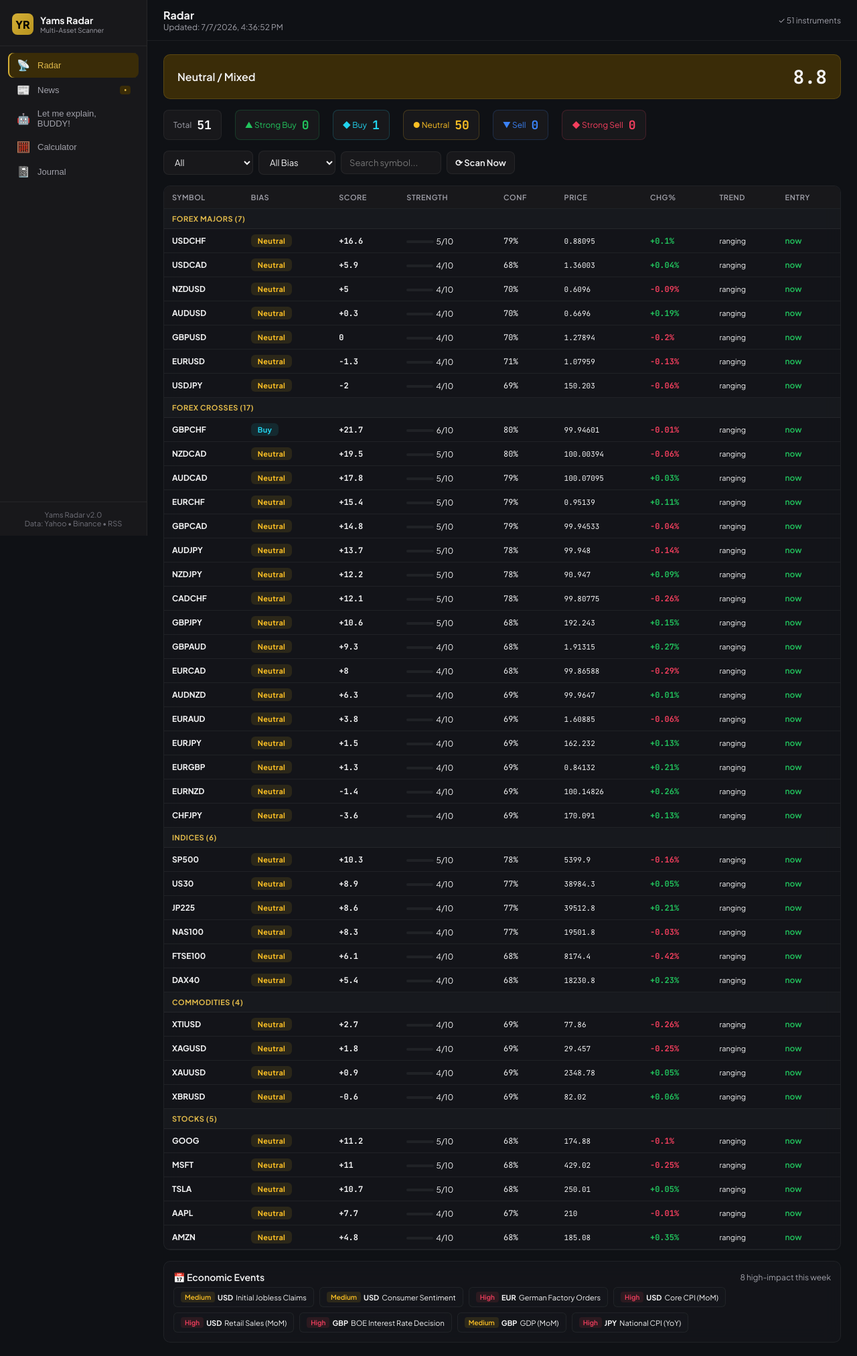
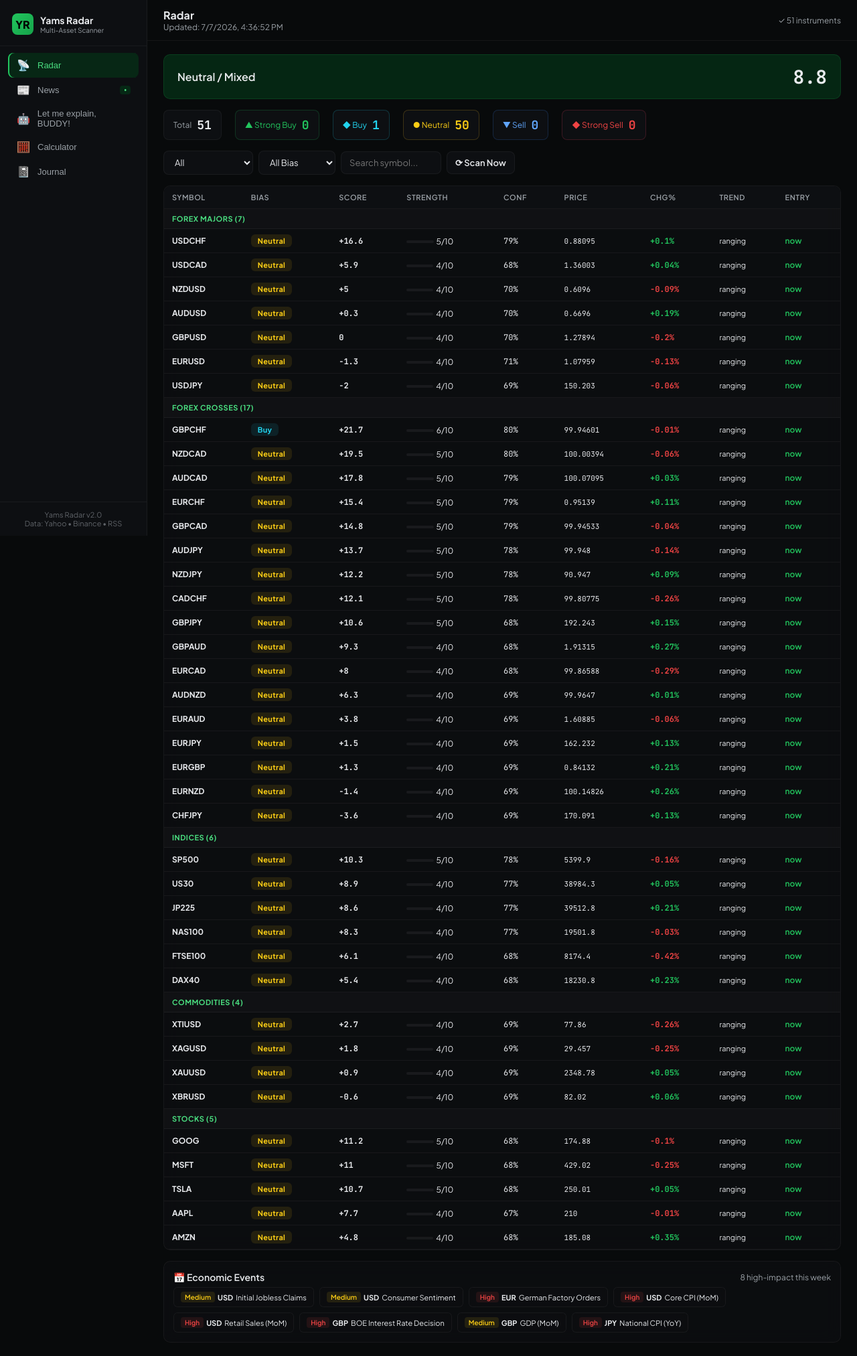
Before and after one commit to Yamsim-bot/signal-radar, a Flask app: template signal_radar/templates/radar.html in a window 1280 px wide. Shown: the whole page at 67% size. Run offline with Flask 3, Linux system fonts and the light colour scheme; the template is opened without the code that fills it, so the values that code supplies are empty.

Commit message:
Redesign: black + green theme, replace all gold accents with green
- CSS vars: gold → accent-green palette (#22c55e)
- Backgrounds: darker (#080a0b primary, #0d0f12 secondary)
- Buttons: btn-gold → btn-accent (green)
- Badges: badge-gold → badge-accent
- Focus/active states: green borders and glow
- Headers, labels, category rows: accent-light green
- Spinner, logo, shimmer: green instead of gold
- All var(--gold-*) references replaced with var(--accent-*)

Co-Authored-By: Claude <noreply@anthropic.com>

```diff
--- a/signal_radar/templates/radar.html
+++ b/signal_radar/templates/radar.html
@@ -9,34 +9,35 @@
 <link href="https://fonts.googleapis.com/css2?family=Plus+Jakarta+Sans:wght@300;400;500;600;700;800&family=JetBrains+Mono:wght@400;500;700&display=swap" rel="stylesheet">
 <style>
 :root {
-  --gold: #d4af37;
-  --gold-light: #e0b94a;
-  --gold-lighter: #ecd17a;
-  --gold-lightest: #f5e1a4;
-  --gold-dark: #b8941f;
-  --gold-darkest: #3a2c08;
-  --bg-primary: #0f1115;
-  --bg-secondary: #18181b;
-  --bg-card: rgba(22, 24, 29, 0.6);
-  --bg-card-hover: rgba(30, 32, 38, 0.8);
-  --border: rgba(255, 255, 255, 0.06);
-  --border-gold: rgba(212, 175, 55, 0.2);
-  --text: #f4f4f5;
-  --text-dim: #a1a1aa;
-  --text-muted: #71717a;
+  --accent: #22c55e;
+  --accent-light: #4ade80;
+  --accent-dark: #16a34a;
+  --accent-darkest: rgba(5, 46, 22, 0.8);
+  --accent-glow: rgba(34, 197, 94, 0.15);
+  --bg-primary: #080a0b;
+  --bg-secondary: #0d0f12;
+  --bg-card: rgba(13, 15, 18, 0.7);
+  --bg-card-hover: rgba(20, 25, 22, 0.85);
+  --bg-card-alt: #111316;
+  --border: rgba(255, 255, 255, 0.05);
+  --border-accent: rgba(34, 197, 94, 0.15);
+  --text: #e8eaed;
+  --text-dim: #9aa0a6;
+  --text-muted: #5f6368;
   --green: #22c55e;
   --green-bg: rgba(34, 197, 94, 0.10);
-  --red: #f43f5e;
-  --red-bg: rgba(244, 63, 94, 0.10);
-  --yellow: #fbbf24;
-  --yellow-bg: rgba(251, 191, 36, 0.10);
-  --blue: #3b82f6;
-  --blue-bg: rgba(59, 130, 246, 0.10);
+  --red: #ef4444;
+  --red-bg: rgba(239, 68, 68, 0.10);
+  --yellow: #facc15;
+  --yellow-bg: rgba(250, 204, 21, 0.10);
+  --blue: #60a5fa;
+  --blue-bg: rgba(96, 165, 250, 0.10);
   --cyan: #22d3ee;
   --cyan-bg: rgba(34, 211, 238, 0.10);
-  --purple: #8b5cf6;
-  --purple-bg: rgba(139, 92, 246, 0.10);
+  --purple: #a78bfa;
+  --purple-bg: rgba(167, 139, 250, 0.10);
   --sidebar-w: 220px;
+  --font-mono: 'JetBrains Mono', 'Fira Code', monospace;
 }
 * { margin: 0; padding: 0; box-sizing: border-box; }
 body {
@@ -70,7 +71,7 @@ body {
 }
 .sidebar-logo .logo-icon {
   width: 32px; height: 32px;
-  background: linear-gradient(135deg, var(--gold), var(--gold-dark));
+  background: linear-gradient(135deg, var(--accent), var(--accent-dark));
   border-radius: 8px;
   display: flex; align-items: center; justify-content: center;
   font-size: 16px; font-weight: 800; color: #000;
@@ -92,14 +93,14 @@ body {
 }
 .nav-item:hover { background: rgba(255,255,255,0.04); color: var(--text); }
 .nav-item.active {
-  background: var(--gold-darkest);
-  color: var(--gold-light);
-  box-shadow: inset 2px 0 0 var(--gold);
+  background: var(--accent-darkest);
+  color: var(--accent-light);
+  box-shadow: inset 2px 0 0 var(--accent);
 }
 .nav-item .nav-icon { font-size: 16px; width: 22px; text-align: center; }
 .nav-item .nav-badge {
   margin-left: auto; font-size: 10px; padding: 1px 6px;
-  border-radius: 4px; background: var(--gold-darkest); color: var(--gold-light);
+  border-radius: 4px; background: var(--accent-darkest); color: var(--accent-light);
 }
 .sidebar-footer {
   padding: 12px; border-top: 1px solid var(--border);
@@ -148,23 +149,23 @@ body {
   background: var(--bg-secondary); color: var(--text);
   font-size: 13px; font-family: 'Plus Jakarta Sans', sans-serif;
 }
-.filters select:focus, .filters input:focus { outline: none; border-color: var(--gold); }
+.filters select:focus, .filters input:focus { outline: none; border-color: var(--accent); }
 .btn {
   cursor: pointer; font-weight: 600; transition: all .2s;
   font-family: 'Plus Jakarta Sans', sans-serif;
   border-radius: 8px;
 }
-.btn-gold {
-  background: var(--gold); color: #000; border: none;
+.btn-accent {
+  background: var(--accent); color: #000; border: none;
   padding: 8px 16px; font-size: 13px;
 }
-.btn-gold:hover { background: var(--gold-light); }
+.btn-accent:hover { background: var(--accent-light); }
 .btn-sm { padding: 6px 12px; font-size: 12px; }
 .btn-ghost {
   background: transparent; border: 1px solid var(--border);
   color: var(--text-dim); padding: 6px 12px; font-size: 12px;
 }
-.btn-ghost:hover { background: var(--bg-card-hover); color: var(--text); border-color: var(--gold); }
+.btn-ghost:hover { background: var(--bg-card-hover); color: var(--text); border-color: var(--accent); }
 .btn-danger { background: var(--red); color: #fff; border: none; padding: 6px 12px; font-size: 12px; }
 
 /* ═══ Overview Banner ═══ */
@@ -184,7 +185,7 @@ body {
 }
 .market-banner.bullish { background: var(--green-bg); border: 1px solid rgba(34,197,94,0.2); }
 .market-banner.bearish { background: var(--red-bg); border: 1px solid rgba(244,63,94,0.2); }
-.market-banner.neutral { background: var(--gold-darkest); border: 1px solid var(--border-gold); }
+.market-banner.neutral { background: var(--accent-darkest); border: 1px solid var(--border-accent); }
 .market-label { font-size: 16px; font-weight: 600; }
 .market-score { font-size: 28px; font-weight: 800; font-family: 'JetBrains Mono', monospace; }
 
@@ -502,7 +503,7 @@ body {
         <option value="Strong Sell">Strong Sell</option>
       </select>
       <input type="text" id="filter-search" placeholder="Search symbol..." style="width:150px">
-      <button class="btn btn-gold" onclick="scan()">⟳ Scan Now</button>
+      <button class="btn btn-accent" onclick="scan()">⟳ Scan Now</button>
     </div>
 
     <div id="loading" class="loading"><div class="spinner"></div>Running radar scan...</div>
@@ -610,7 +611,7 @@ body {
       <div class="chat-input">
         <input type="text" id="chat-input" placeholder="Ask about a pair, e.g. 'Why is XAUUSD bearish?'"
                onkeydown="if(event.key==='Enter')sendChat()">
-        <button class="btn btn-gold" onclick="sendChat()">Send</button>
+        <button class="btn btn-accent" onclick="sendChat()">Send</button>
       </div>
     </div>
   </div>
@@ -649,7 +650,7 @@ body {
           <input type="number" id="calc-tp" step="any" placeholder="e.g. 1.09200" style="flex:1">
           <button class="btn btn-ghost btn-sm" onclick="calcAutoTP()" title="Auto-calculate TP from current price + 2× spread">Auto</button>
         </div>
-        <button class="btn btn-gold" onclick="calcPosition()" style="margin-top:12px;width:100%;padding:10px;font-size:14px">
+        <button class="btn btn-accent" onclick="calcPosition()" style="margin-top:12px;width:100%;padding:10px;font-size:14px">
           Calculate
         </button>
       </div>
@@ -694,11 +695,11 @@ body {
         <input type="number" id="j-pnl" step="0.01">
         <label>Notes</label>
         <textarea id="j-notes" placeholder="Entry reason, notes..."></textarea>
-        <button class="btn btn-gold" onclick="addJournalEntry()" style="margin-top:10px;width:100%;padding:9px;font-size:14px">➕ Add Entry</button>
+        <button class="btn btn-accent" onclick="addJournalEntry()" style="margin-top:10px;width:100%;padding:9px;font-size:14px">➕ Add Entry</button>
       </div>
       <div>
         <div style="display:flex;justify-content:space-between;margin-bottom:10px">
-          <h3 style="font-size:14px;color:var(--gold-light)">Trade History</h3>
+          <h3 style="font-size:14px;color:var(--accent-light)">Trade History</h3>
           <button class="btn btn-sm btn-ghost" onclick="clearJournal()">Clear All</button>
         </div>
         <div class="glass-panel" style="padding:12px;max-height:500px;overflow-y:auto" id="journal-entries">
@@ -835,14 +836,14 @@ function renderTable(instruments) {
   catOrder.forEach(cat => {
     const group = filtered.filter(i => i.category === cat);
     if (group.length === 0) return;
-    html += `<tr style="background:rgba(255,255,255,0.02)"><td colspan="9" style="padding:8px 12px;font-weight:700;font-size:11px;color:var(--gold-light);text-transform:uppercase;letter-spacing:0.5px">${catLabels[cat] || cat} (${group.length})</td></tr>`;
+    html += `<tr style="background:rgba(255,255,255,0.02)"><td colspan="9" style="padding:8px 12px;font-weight:700;font-size:11px;color:var(--accent-light);text-transform:uppercase;letter-spacing:0.5px">${catLabels[cat] || cat} (${group.length})</td></tr>`;
     group.forEach(i => {
       const isBull = i.bias === 'Strong Buy' || i.bias === 'Buy';
       const isBear = i.bias === 'Strong Sell' || i.bias === 'Sell';
       const biasCls = i.bias === 'Strong Buy' ? 'bias-strong-buy' :
         i.bias === 'Buy' ? 'bias-buy' : i.bias === 'Neutral' ? 'bias-neutral' :
         i.bias === 'Sell' ? 'bias-sell' : 'bias-strong-sell';
-      const strCls = i.strength >= 7 ? 'gold' : i.strength >= 4 ? 'yellow' : 'red';
+      const strCls = i.strength >= 7 ? 'accent' : i.strength >= 4 ? 'yellow' : 'red';
       const strPct = (i.strength / 10) * 100;
       const chgCls = i.change_pct >= 0 ? 'chg-positive' : 'chg-negative';
       const chgSign = i.change_pct >= 0 ? '+' : '';
@@ -864,7 +865,7 @@ function renderTable(instruments) {
       html += `<tr class="detail-row" id="${detailId}">
         <td colspan="9" class="detail-cell">
           <div class="detail-inner">
-            <b style="color:var(--gold-light)">Why ${i.bias}?</b><br>${i.explanation}
+            <b style="color:var(--accent-light)">Why ${i.bias}?</b><br>${i.explanation}
             <div class="detail-grid">
               <div class="detail-item"><span class="detail-label">Technical</span><span class="detail-value" style="color:${i.technical_score>=0?'var(--green)':'var(--red)'}">${i.technical_score>0?'+':''}${i.technical_score}</span></div>
               <div class="detail-item"><span class="detail-label">Fundamental</span><span class="detail-value" style="color:${i.fundamental_score>=0?'var(--green)':'var(--red)'}">${i.fundamental_score>0?'+':''}${i.fundamental_score}</span></div>
@@ -878,7 +879,7 @@ function renderTable(instruments) {
 
       if (i.breakdown) {
         html += `<div style="margin-top:8px;padding-top:8px;border-top:1px solid var(--border);max-width:400px">
-          <b style="color:var(--gold-light);font-size:11px">Fundamental Breakdown</b>`;
+          <b style="color:var(--accent-light);font-size:11px">Fundamental Breakdown</b>`;
         ['growth','inflation','jobs','sentiment','trend','seasonality'].forEach(f => {
           const val = i.breakdown[f];
           const w = 50 + val/2;
@@ -951,7 +952,7 @@ function buildCalcDropdown(list) {
   const dd = document.getElementById('calc-dropdown');
   dd.innerHTML = list.map(i => `<div class="calc-dropdown-item" data-sym="${i.symbol}" onclick="selectCalcSymbol('${i.symbol}','${i.name}')">
     <span><b>${i.symbol}</b> <span style="font-size:11px;color:var(--text-dim)">${i.name}</span></span>
-    <span style="font-size:10px;color:var(--gold-light)">${i.category_label}</span>
+    <span style="font-size:10px;color:var(--accent-light)">${i.category_label}</span>
   </div>`).join('');
 }
 function filterCalcSymbols(val) {
@@ -1015,7 +1016,7 @@ async function calcPosition() {
   const res = await fetch('/api/calculator', { method: 'POST', headers: { 'Content-Type': 'application/json' }, body: JSON.stringify(data) });
   const r = await res.json();
   document.getElementById('calc-results').innerHTML = `
-    <h3 style="font-size:15px;margin-bottom:10px;color:var(--gold-light)">${r.symbol} <span style="color:var(--text-dim);font-weight:400;font-size:12px">${r.commodity||''}</span></h3>
+    <h3 style="font-size:15px;margin-bottom:10px;color:var(--accent-light)">${r.symbol} <span style="color:var(--text-dim);font-weight:400;font-size:12px">${r.commodity||''}</span></h3>
     <div class="calc-result-item"><span>Pip Factor</span><span style="font-family:JetBrains Mono">${r.pip_factor}</span></div>
     <div class="calc-result-item"><span>Contract Size</span><span style="font-family:JetBrains Mono">${r.contract_size}</span></div>
     <div class="calc-result-item"><span>Pip Value (USD)</span><span style="font-family:JetBrains Mono;font-weight:600">$${r.pip_value_usd}</span></div>
@@ -1024,9 +1025,9 @@ async function calcPosition() {
     <div class="calc-result-item"><span>Swap Daily</span><span style="font-family:JetBrains Mono">$${r.swap_fee_daily}</span></div>
     <div class="calc-result-item"><span>Risk</span><span style="color:var(--red);font-weight:700;font-family:JetBrains Mono">$${r.risk_usd}</span></div>
     <div class="calc-result-item"><span>Reward</span><span style="color:var(--green);font-weight:700;font-family:JetBrains Mono">$${r.reward_usd}</span></div>
-    <div class="calc-result-item"><span>R:R Ratio</span><span style="font-weight:700;font-family:JetBrains Mono;color:var(--gold-light)">1:${r.risk_reward_ratio}</span></div>
+    <div class="calc-result-item"><span>R:R Ratio</span><span style="font-weight:700;font-family:JetBrains Mono;color:var(--accent-light)">1:${r.risk_reward_ratio}</span></div>
     <div class="calc-result-item"><span>Risk % of Account</span><span style="font-family:JetBrains Mono">${r.risk_pct_of_account}%</span></div>
-    <div class="calc-result-item"><span>Recommended Lot</span><span style="color:var(--gold-light);font-weight:700;font-family:JetBrains Mono">${r.recommended_lot_size}</span></div>
+    <div class="calc-result-item"><span>Recommended Lot</span><span style="color:var(--accent-light);font-weight:700;font-family:JetBrains Mono">${r.recommended_lot_size}</span></div>
     <div class="calc-result-item" style="border-bottom:none"><span>Max Loss (2%/5%)</span><span style="font-family:JetBrains Mono;color:var(--red)">$${r.max_loss_2pct} / $${r.max_loss_5pct}</span></div>
     <div style="margin-top:10px;font-size:11px;color:var(--text-dim);border-top:1px solid var(--border);padding-top:8px">
       Commission: $${r.commission} RT + $${r.swap_fee_daily}/day overnight
@@ -1167,7 +1168,7 @@ function renderCentralBanks(events) {
   let html = '<div style="display:flex;flex-direction:column;gap:6px">';
   events.forEach(e => {
     html += `<div style="display:flex;justify-content:space-between;padding:5px 0;border-bottom:1px solid var(--border);font-size:13px">
-      <span><span class="badge badge-gold">${e.currency}</span> ${e.event}</span>
+      <span><span class="badge badge-accent">${e.currency}</span> ${e.event}</span>
       <span style="color:var(--text-dim)">${e.time.slice(5,10)}</span>
     </div>`;
   });
@@ -1210,7 +1211,7 @@ function renderCrossReferences(crossRefs) {
   if (!crossRefs || crossRefs.length === 0) { container.innerHTML = '<div style="color:var(--text-dim);font-size:13px">No cross-source discrepancies — sources agree broadly</div>'; return; }
   let html = '';
   crossRefs.forEach(cr => {
-    const bgColor = cr.discrepancy_flag ? 'rgba(244,63,94,0.08)' : 'rgba(212,175,55,0.06)';
+    const bgColor = cr.discrepancy_flag ? 'rgba(244,63,94,0.08)' : 'rgba(34,197,94,0.06)';
     const icon = cr.discrepancy_flag ? '🔴' : '🟡';
     const cc = cr.consensus === 'bullish' ? 'var(--green)' : cr.consensus === 'bearish' ? 'var(--red)' : 'var(--yellow)';
     html += `<div style="background:${bgColor};border:1px solid var(--border);border-radius:6px;padding:8px;margin-bottom:6px">
```
Also changed, not shown: other parts of signal_radar/templates/radar.html (+18 -18 lines).
